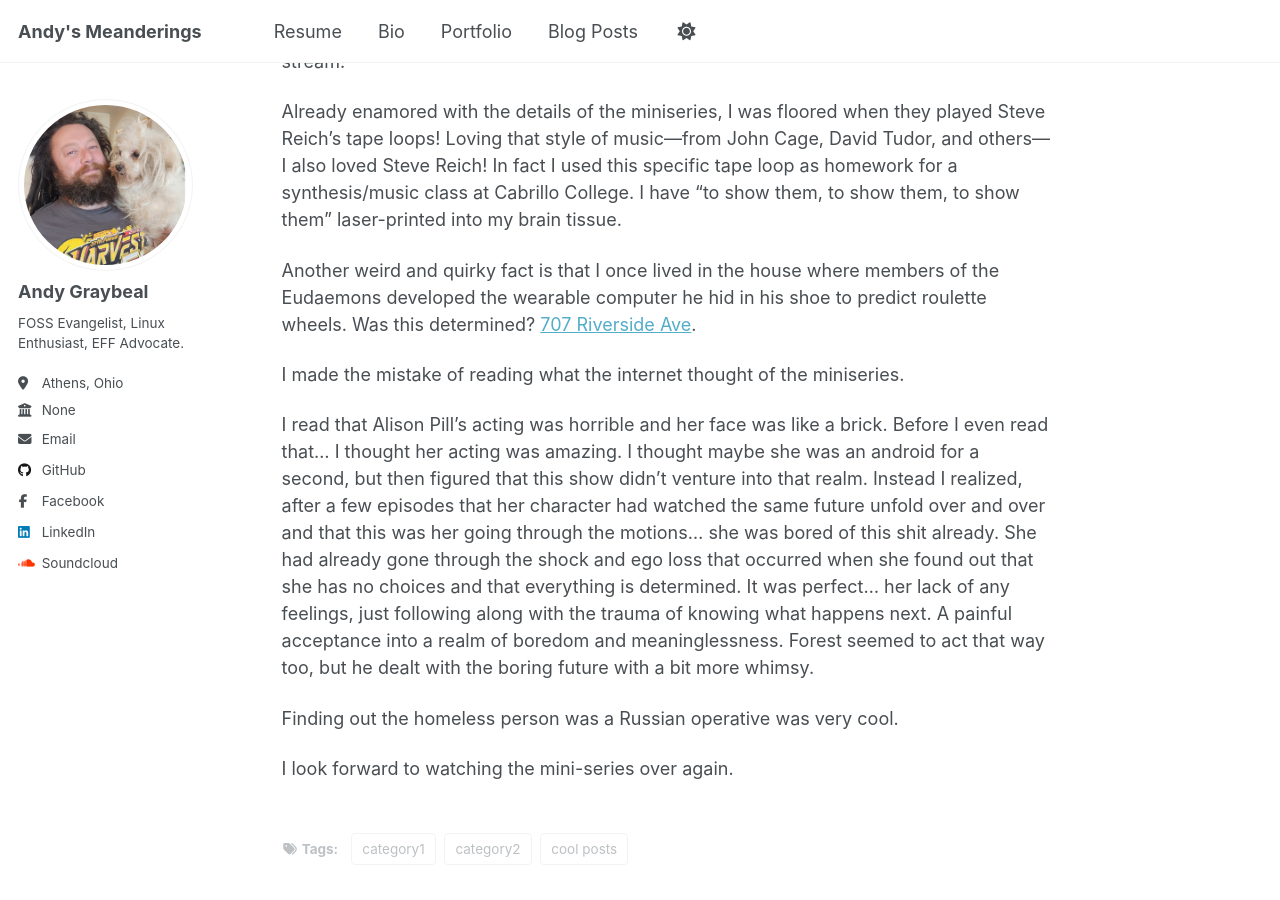
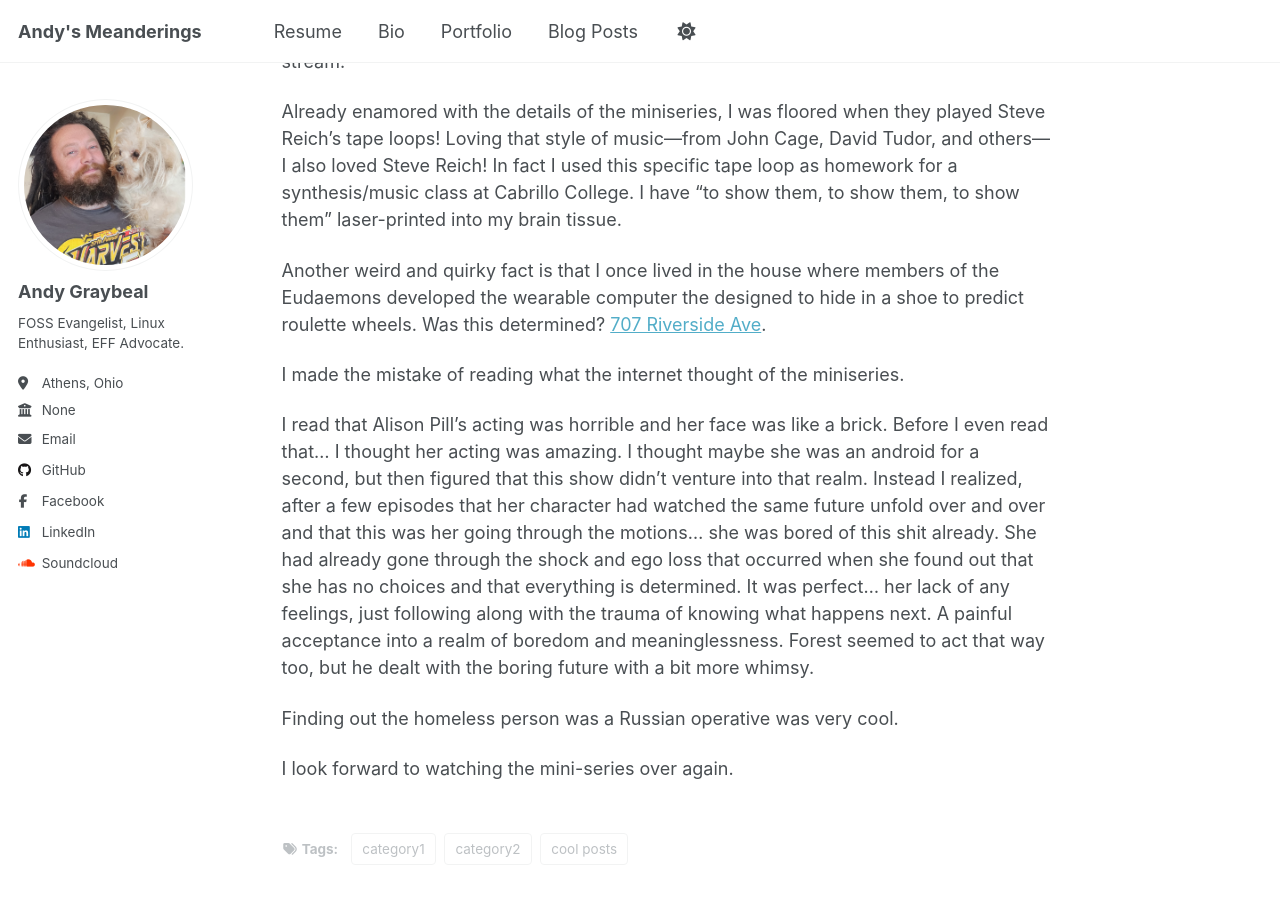
Before and after one commit to andy-graybeal/andy-graybeal.github.io, a Jekyll site: the page built from _posts/2026-07-18-blog-post-1.md, in a window 1280 px wide and 900 px high, scrolled down 1912 px. Built offline with Jekyll 4.4.1, drawn with Linux system fonts in a browser that asks for light colours; a script that is not in the unit is left out.

Commit message:
Fix grammatical errors in blog post content

```diff
--- a/_posts/2026-07-18-blog-post-1.md
+++ b/_posts/2026-07-18-blog-post-1.md
@@ -33,7 +33,7 @@ During this time in Santa Cruz, I had been reading, or trying to read, books by
 
 Already enamored with the details of the miniseries, I was floored when they played Steve Reich's tape loops! Loving that style of music—from John Cage, David Tudor, and others—I also loved Steve Reich! In fact I used this specific tape loop as homework for a synthesis/music class at Cabrillo College.  I have "to show them, to show them, to show them" laser-printed into my brain tissue.
 
-Another weird and quirky fact is that I once lived in the house where members of the Eudaemons developed the wearable computer he hid in his shoe to predict roulette wheels.  Was this determined?  [707 Riverside Ave](https://historyrighthere.blogspot.com/2017/01/the-first-geek-house-in-santa-cruz.html).
+Another weird and quirky fact is that I once lived in the house where members of the Eudaemons developed the wearable computer the designed to hide in a shoe to predict roulette wheels.  Was this determined?  [707 Riverside Ave](https://historyrighthere.blogspot.com/2017/01/the-first-geek-house-in-santa-cruz.html).
 
 
 I made the mistake of reading what the internet thought of the miniseries.
```
